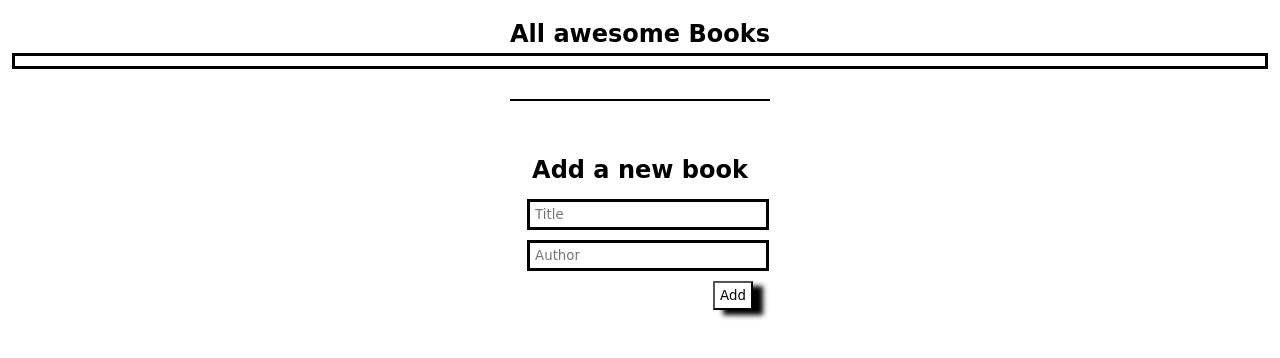
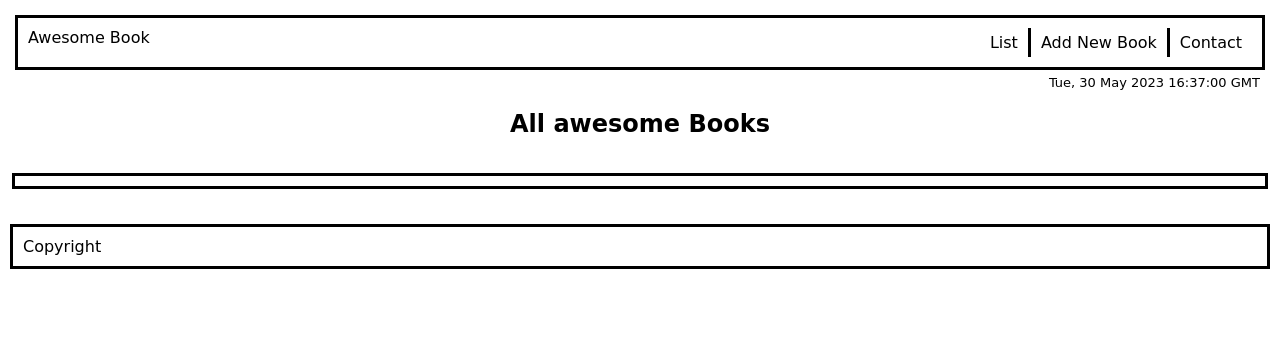
Before and after one commit to Khaled-Alaa-1/Awsome-Book, a website with bundled scripts: page index.html in a window 1280 px wide. Built offline with nearby package versions, Linux system fonts and the light colour scheme.

Commit message:
Make change on the project

```diff
--- a/index.html
+++ b/index.html
@@ -1,35 +1,63 @@
 <!DOCTYPE html>
 <html lang="en">
-
 <head>
   <meta charset="UTF-8">
   <meta http-equiv="X-UA-Compatible" content="IE=edge">
   <meta name="viewport" content="width=device-width, initial-scale=1.0">
   <link rel="stylesheet" href="style.css">
+
   <title>Awsome Books</title>
 </head>
 
 <body>
-  <section>
+  <nav>
+    <div class="navbar">
+      <p>Awesome Book</p>
+      <ul class="navbarItems">
+        <li><a href="#" id="booksLink"> List</a></li>
+        <li class="book-menu"><a href="#" id="addNewBook">Add New Book</a></li>
+        <li><a href="#" id="contactLink">Contact</a></li>
+      </ul>
+    </div>
+    <p id="currentTime"></p>
+  </nav>
+  <div id="books" data-section="books">
     <h2>All awesome Books</h2>
     <div class="book-list">
       <!-- Awesome Books are added here -->
     </div>
 
-    <hr class="black-line">
+  </div>
 
+  <div id="addingBook" data-section="addingBook">
     <form id="form">
-
       <div class="inputs">
         <h2 class="newBook-title">Add a new book</h2>
         <input class="title" type="text" placeholder="Title" required>
         <input class="author" type="text" placeholder="Author" required>
         <button class="btn-add" type="submit">Add</button>
       </div>
+    </form>
+  </div>
+
+  <div class="contact">
+    <div id="contact" data-section="contact">
+      <h2>Contact Information</h2>
+      <p>Do have any question or you want just to say "HELLO"?</p>
+      <p>You can reach out to us!</p>
+      <ul>
+        <li>Our E-mail: mail@mail.com</li>
+        <li>Our Phone number: +936777377325</li>
+        <li>Our Address: Steatname, 22, 85332 City, Country</li>
+      </ul>
+
+    </div>
+  </div>
 
 
-    </form>
-  </section>
+  <footer>
+    <p>Copyright</p>
+  </footer>
 
   <script src="index.js" type="module"></script>
 </body>
--- a/index.js
+++ b/index.js
@@ -1,4 +1,7 @@
 import Book from './list.js';
+
+const date = new Date();
+document.getElementById('currentTime').innerHTML = date.toUTCString();
 
 class BookList {
   constructor() {
@@ -7,6 +10,18 @@ class BookList {
     this.form = document.getElementById('form');
     this.form.addEventListener('submit', this.addNewBook.bind(this));
     this.container.addEventListener('click', this.removeBook.bind(this));
+
+    this.bookLink = document.getElementById('booksLink');
+    this.addBooksLink = document.getElementById('addNewBook');
+    this.contactLink = document.getElementById('contactLink');
+    this.booksSection = document.getElementById('books');
+    this.addBookSection = document.getElementById('addingBook');
+    this.contactSection = document.getElementById('contact');
+
+    this.bookLink.addEventListener('click', () => this.showBooksSection());
+    this.addBooksLink.addEventListener('click', () => this.showAddBookSection());
+    this.contactLink.addEventListener('click', () => this.showContactSection());
+
     this.displayBooks();
   }
 
@@ -28,6 +43,37 @@ class BookList {
       this.updateData();
       this.displayBooks();
     }
+  }
+
+  showBooksSection() {
+    this.bookLink.classList.add('active');
+    this.addBooksLink.classList.remove('active');
+    this.contactLink.classList.remove('active');
+    this.booksSection.style.display = 'block';
+    this.addBookSection.style.display = 'none';
+    this.contactSection.style.display = 'none';
+    this.booksSection.style.display = 'flex';
+    this.booksSection.style.justifyContent = 'center';
+  }
+
+  showAddBookSection() {
+    this.bookLink.classList.remove('active');
+    this.addBooksLink.classList.add('active');
+    this.contactLink.classList.remove('active');
+    this.booksSection.style.display = 'none';
+    this.addBookSection.style.display = 'block';
+    this.contactSection.style.display = 'none';
+    this.addBookSection.style.display = 'flex';
+    this.addBookSection.style.justifyContent = 'center';
+  }
+
+  showContactSection() {
+    this.bookLink.classList.remove('active');
+    this.addBooksLink.classList.remove('active');
+    this.contactLink.classList.add('active');
+    this.booksSection.style.display = 'none';
+    this.addBookSection.style.display = 'none';
+    this.contactSection.style.display = 'block';
   }
 
   addBookHtml() {
--- a/style.css
+++ b/style.css
@@ -1,19 +1,60 @@
 * {
   margin: 0;
   padding: 5px;
-  font-family: 'Comic Neue', cursive;
+  font-family: cursive;
 }
 
 body {
   margin: 0 auto;
 }
 
-section {
-  margin: 0 auto;
+#books,
+#addingBook,
+#contact {
+  display: none;
+}
+
+.navbar {
+  display: flex;
+  justify-content: space-between;
+  border: 3px solid black;
+}
+
+.navbarItems {
+  display: flex;
+  justify-content: space-between;
+  list-style-type: none;
+}
+
+.active {
+  color: blue;
+}
+
+.active:active {
+  color: black;
+}
+
+a {
+  text-decoration: none;
+  color: black;
+}
+
+.book-menu {
+  border-left: 3px solid black;
+  border-right: 3px solid black;
+}
+
+#currentTime {
+  text-align-last: right;
+  font-size: small;
+}
+
+#books {
   display: flex;
   flex-direction: column;
   justify-content: center;
   align-items: center;
+  gap: 30px;
 }
 
 h1 {
@@ -21,9 +62,14 @@ h1 {
   text-align: center;
 }
 
-.newBook-title {
+
+
+
+/* .newBook-title {
+
   align-self: center;
-}
+
+} */
 
 .book-list {
   padding: 0;
@@ -51,13 +97,15 @@ hr {
 input {
   width: 100%;
   border: 3px solid black;
+  padding: 5px 10px;
 }
 
 .inputs {
   display: flex;
   flex-direction: column;
   justify-content: center;
-  gap: 10px;
+  align-items: center;
+  gap: 15px;
   margin-top: 10px;
 }
 
@@ -72,9 +120,16 @@ form {
   align-items: center;
   display: flex;
   flex-direction: column;
-  width: 70%;
 }
 
-.black-line {
-  margin-top: 30px;
+.contact {
+  display: flex;
+  flex-direction: column;
+  align-items: center;
 }
+
+footer {
+  border: 3px solid black;
+  margin-top: 20px;
+  margin-bottom: 10px;
+}
```
